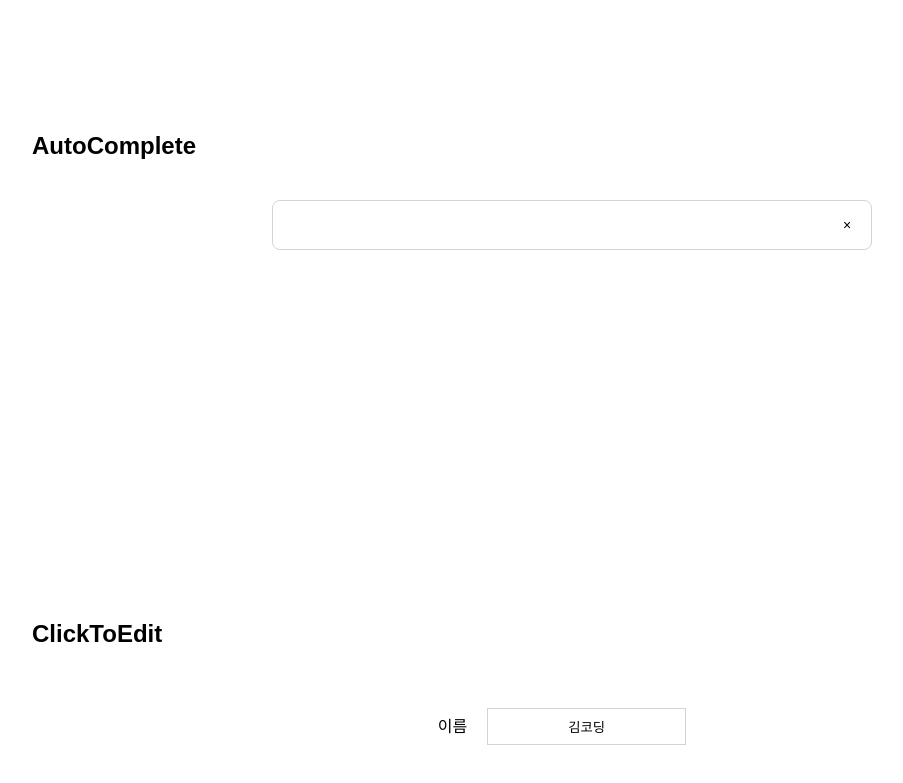
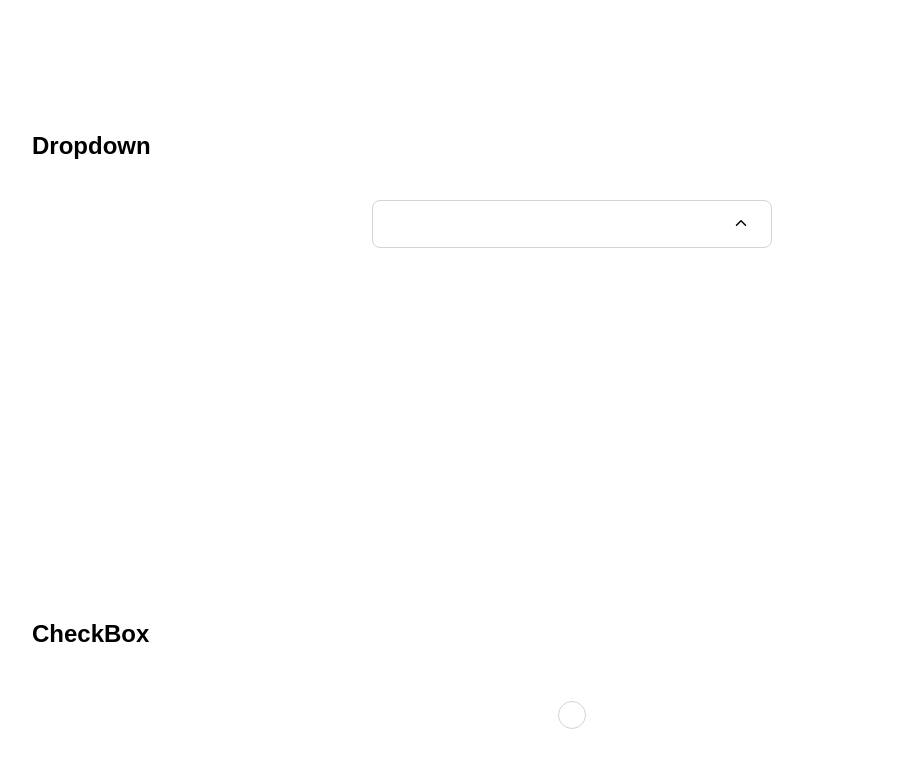
Before and after one commit to y-solb/custom_component, a React (Create React App) app in the folder custom-component/: page / in a window 1280 px wide. Shown: the part 1860-2643 px from the top of the page, without its empty margins (68-971 px from the left). Built offline with nearby package versions, Linux system fonts and the light colour scheme.

Commit message:
Chore: AutoComplete와 ClickToEdit 삭제

```diff
--- a/custom-component/src/App.js
+++ b/custom-component/src/App.js
@@ -3,8 +3,6 @@ import Toggle from "./component/Toggle";
 import Modal from "./component/Modal";
 import Tab from "./component/Tab";
 import Tag from "./component/Tag";
-import AutoComplete from "./component/AutoComplete";
-import ClickToEdit from "./component/ClickEdit";
 import Dropdown from "./component/Dropdown";
 import CheckBox from "./component/CheckBox";
 
@@ -16,8 +14,6 @@ function App() {
         <Modal />
         <Tab />
         <Tag />
-        <AutoComplete />
-        <ClickToEdit />
         <Dropdown />
         <CheckBox />
       </Layout>
```
Also changed, not shown: 1 other file (tests, documents, lock files or other folders).
